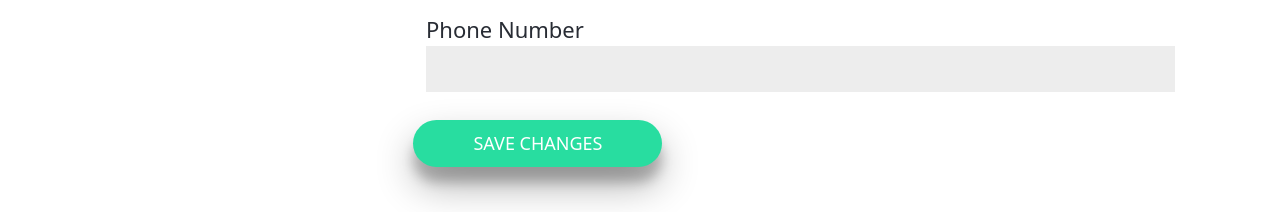
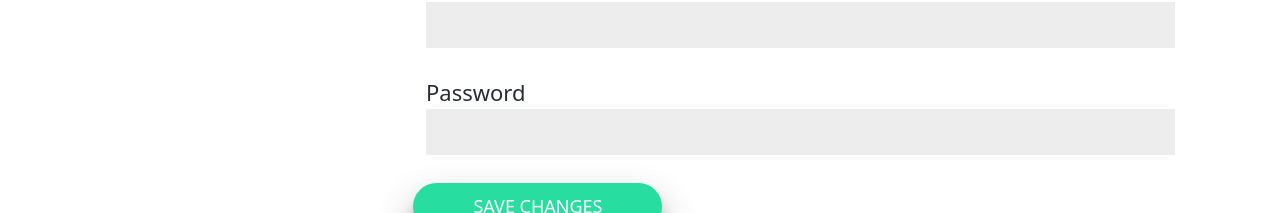
Before and after one commit to helenatran/SES2B, a React (Create React App) app in the folder client/: page /StudentProfile in a window 1280 px wide. Shown: the part 639-852 px from the top of the page. Built offline with nearby package versions, Linux system fonts and the light colour scheme; no server answers.

Commit message:
Added the ability to change password on front end

```diff
--- a/client/src/Components/StudentProfile.js
+++ b/client/src/Components/StudentProfile.js
@@ -19,7 +19,8 @@ class StudentProfile extends Component {
         mobile:""
       },
       updatedPreferredName:"",
-      updatedMobile:""
+      updatedMobile:"",
+      updatedPassword: ""
     };
 
     this.imageHandler = this.imageHandler.bind(this)
@@ -41,6 +42,14 @@ class StudentProfile extends Component {
         this.setState(user)
         this.setState({updatedMobile: e.target.value})
         break;
+      case "password":
+        var user = this.state.user;
+        user.password = e.target.value;
+        this.setState(user)
+        this.setState({updatedPassword: e.target.value});
+        break;
+      default:
+
     }
   }
 
@@ -218,6 +227,20 @@ class StudentProfile extends Component {
                     ></input>
                   </div>
 
+                  <div className="PNumber">
+                    <label htmlFor="PNumber" className="label">
+                      {" "}
+                      Password
+                    </label>
+                    <input
+                      id="password"
+                      className="input"
+                      type="password"
+                      value={this.state.updatedPassword}
+                      onChange={this.handleChange}
+                    ></input>
+                  </div>
+
                   <div>
                     <button className="submit" onClick={(e) => this.handleSubmit(e)}>Save Changes</button>
                   </div>
```
